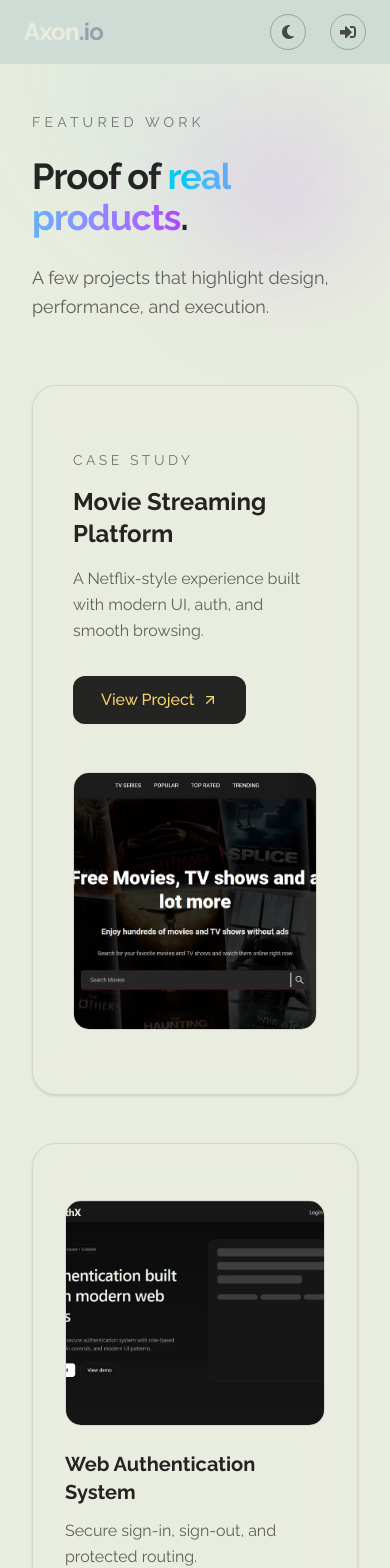
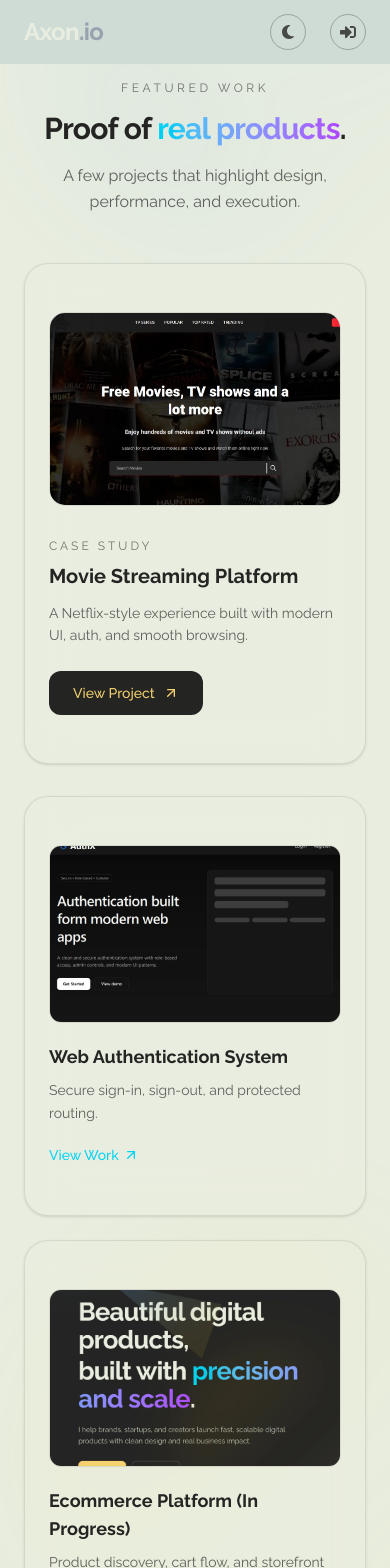
Before and after one commit to AhsanSaleem99/portfolio, a Next.js app: page /featured in a window 390 px wide. Shown: the top 1568 px of the page. Built offline with nearby package versions, Linux system fonts and the light colour scheme.

Commit message:
Updated Featured Page for better layout and response

```diff
--- a/app/featured/page.tsx
+++ b/app/featured/page.tsx
@@ -10,116 +10,87 @@ const Featured = () => {
   return (
     <section
       id="projects"
-      className="relative py-28 px-8 md:px-20 overflow-hidden"
+      // FIX 1: Reduced py-28 to py-20 on mobile to prevent massive empty gaps
+      className="relative py-20 md:py-28 px-6 md:px-20 overflow-hidden"
     >
-      {/* Ambient Shapes (Matching Hero) */}
-      <div className="absolute -top-32 left-10 w-[350px] h-[350px] bg-gradient-to-tr from-[#60a5fa] via-transparent to-[#93c5fd] opacity-15 rounded-full blur-3xl animate-blob"></div>
+      {/* Ambient Shapes - Added pointer-events-none */}
+      <div className="pointer-events-none absolute -top-32 left-10 w-[350px] h-[350px] bg-gradient-to-tr from-[#60a5fa] via-transparent to-[#93c5fd] opacity-15 rounded-full blur-3xl animate-blob"></div>
+      <div className="pointer-events-none absolute bottom-0 -right-40 w-[520px] h-[520px] bg-gradient-to-br from-[#facc15] via-transparent to-[#fde68a] opacity-10 rounded-full blur-3xl animate-blob animation-delay-2000"></div>
 
-      <div className="absolute bottom-0 -right-40 w-[520px] h-[520px] bg-gradient-to-br from-[#facc15] via-transparent to-[#fde68a] opacity-10 rounded-full blur-3xl animate-blob animation-delay-2000"></div>
-
-      {/* Container */}
-      <div>
       <div className="max-w-6xl mx-auto relative z-10">
-          {/* ========================= */}
         {/* Section Heading */}
-          {/* ========================= */}
         <motion.div
-            initial={{ opacity: 0, y: 25 }}
+          initial={{ opacity: 0, y: 20 }} // FIX 2: Reduced Y offset for smoother mobile entrance
           whileInView={{ opacity: 1, y: 0 }}
-            transition={{ duration: 0.7 }}
-            viewport={{ once: true }}
-            className="mb-16 max-w-2xl"
+          transition={{ duration: 0.5 }}
+          viewport={{ once: true, margin: "-100px" }} // Triggers slightly before it enters view
+          className="mb-12 md:mb-16 max-w-2xl text-center md:text-left" // Centered on mobile
         >
-            <p className="text-sm uppercase tracking-[0.3em] text-[var(--foreground)]/60">
+          <p className="text-xs md:text-sm uppercase tracking-[0.3em] text-[var(--foreground)]/60">
             Featured Work
           </p>
-
-            <h2 className="mt-6 text-4xl md:text-5xl font-bold tracking-tight leading-[1.15]">
+          <h2 className="mt-4 md:mt-6 text-3xl md:text-5xl font-bold tracking-tight leading-[1.15]">
             Proof of{" "}
             <span className="text-transparent bg-clip-text bg-gradient-to-r from-cyan-400 to-purple-500">
               real products
             </span>
             .
           </h2>
-
-            <p className="mt-6 text-lg text-[var(--foreground)]/70 leading-relaxed">
+          <p className="mt-4 md:mt-6 text-base md:text-lg text-[var(--foreground)]/70 leading-relaxed">
             A few projects that highlight design, performance, and execution.
           </p>
         </motion.div>
-          <div className="absolute right-0 top-2 w-36 h-36 bg-purple-500/20 blur-3xl rounded-full" />
-        </div>
-        {/* ========================= */}
+
         {/* Main Featured Project */}
-        {/* ========================= */}
         <motion.div
-          initial={{ opacity: 0, y: 35 }}
+          initial={{ opacity: 0, y: 25 }}
           whileInView={{ opacity: 1, y: 0 }}
-          transition={{ duration: 0.8 }}
-          viewport={{ once: true }}
+          transition={{ duration: 0.6 }}
+          viewport={{ once: true, margin: "-50px" }}
         >
-          <Card
-            className="
-              rounded-3xl border border-[var(--foreground)]/10 bg-white/5 backdrop-blur-xl shadow-sm overflow-hidden mb-12 transition-all duration-500 hover:-translate-y-2 hover:shadow-xl hover:border-cyan-400/30"
-          >
-            <CardContent className="p-10 grid md:grid-cols-2 gap-12 items-center">
-              {/* Left Content */}
-              <div>
-                <p className="text-sm uppercase tracking-[0.25em] text-[var(--foreground)]/60">
+          <Card className="rounded-3xl border border-[var(--foreground)]/10 bg-white/5 backdrop-blur-xl shadow-sm overflow-hidden mb-8 md:mb-12 transition-all duration-500 hover:shadow-xl hover:border-cyan-400/30">
+            {/* FIX 3: p-6 on mobile, p-10 on desktop to save screen real estate */}
+            <CardContent className="p-6 md:p-10 grid md:grid-cols-2 gap-8 md:gap-12 items-center">
+              <div className="order-2 md:order-1">
+                {" "}
+                {/* Image stays on top on mobile */}
+                <p className="text-xs uppercase tracking-[0.25em] text-[var(--foreground)]/60">
                   Case Study
                 </p>
-
-                <h3 className="mt-4 text-2xl font-semibold">
+                <h3 className="mt-2 md:mt-4 text-xl md:text-2xl font-semibold">
                   Movie Streaming Platform
                 </h3>
-
-                <p className="mt-4 text-[var(--foreground)]/70 leading-relaxed">
+                <p className="mt-3 md:mt-4 text-sm md:text-base text-[var(--foreground)]/70 leading-relaxed">
                   A Netflix-style experience built with modern UI, auth, and
                   smooth browsing.
                 </p>
-
-                {/* CTA */}
-                <div className="mt-8">
+                <div className="mt-6 md:mt-8">
                   <Link
                     href="/projects"
-                    className="
-                      inline-flex items-center px-7 py-3 rounded-xl
-                      bg-[var(--button-background)] text-[var(--button-foreground)]
-                      font-medium transition
-                      hover:opacity-80
-                    "
+                    className="inline-flex items-center px-6 py-3 rounded-xl bg-[var(--button-background)] text-[var(--button-foreground)] font-medium transition hover:opacity-80 text-sm md:text-base"
                   >
                     View Project <ArrowUpRight className="ml-2 w-4 h-4" />
                   </Link>
                 </div>
               </div>
 
-              {/* Right Image Preview */}
-              <div className="relative rounded-2xl overflow-hidden border border-[var(--foreground)]/10 group">
+              <div className="order-1 md:order-2 relative rounded-2xl overflow-hidden border border-[var(--foreground)]/10 group">
                 <Image
                   src="/Movie-Store.webp"
                   alt="Movie Streaming Preview"
                   width={600}
                   height={400}
-                  priority
-                  className="
-                    object-cover w-full h-64
-                    transition-transform duration-700
-                    group-hover:scale-105
-                  "
+                  // FIX 4: Removed priority! This is below the fold.
+                  sizes="(max-width: 768px) 100vw, 50vw"
+                  className="object-cover w-full h-48 md:h-64 transition-transform duration-700 group-hover:scale-105"
                 />
-
-                {/* Soft overlay glow */}
-                <div className="absolute inset-0 bg-gradient-to-tr from-cyan-500/10 to-purple-500/10 opacity-0 group-hover:opacity-100 transition duration-500"></div>
               </div>
             </CardContent>
           </Card>
         </motion.div>
 
-        {/* ========================= */}
         {/* Supporting Projects Grid */}
-        {/* ========================= */}
-        <div className="grid md:grid-cols-2 gap-6">
-          {/* Project Card Template */}
+        <div className="grid grid-cols-1 md:grid-cols-2 gap-6">
           {[
             {
               title: "Web Authentication System",
@@ -136,46 +107,33 @@ const Featured = () => {
           ].map((project, i) => (
             <motion.div
               key={project.title}
-              initial={{ opacity: 0, y: 30 }}
+              initial={{ opacity: 0, y: 20 }}
               whileInView={{ opacity: 1, y: 0 }}
-              transition={{ duration: 0.7, delay: i * 0.15 }}
-              viewport={{ once: true }}
+              transition={{ duration: 0.5, delay: i * 0.1 }}
+              viewport={{ once: true, margin: "-50px" }}
             >
-              <Card
-                className="
-                  rounded-3xl border border-[var(--foreground)]/10
-                  bg-white/5 backdrop-blur-xl
-                  transition-all duration-500
-                  hover:-translate-y-2 hover:shadow-xl
-                "
-              >
-                <CardContent className="p-8">
-                  {/* Image */}
-                  <div className="relative rounded-2xl overflow-hidden border border-[var(--foreground)]/10 mb-6 group">
+              <Card className="rounded-3xl border border-[var(--foreground)]/10 bg-white/5 backdrop-blur-xl transition-all duration-500 hover:shadow-xl">
+                <CardContent className="p-6 md:p-8">
+                  <div className="relative rounded-xl overflow-hidden border border-[var(--foreground)]/10 mb-5 group">
                     <Image
                       src={project.image}
                       alt={project.title}
                       width={500}
                       height={300}
-                      priority
-                      className="
-                        object-cover w-full h-56
-                        transition-transform duration-700
-                        group-hover:scale-105
-                      "
+                      // FIX 5: No priority here either.
+                      sizes="(max-width: 768px) 100vw, 50vw"
+                      className="object-cover w-full h-44 md:h-56 transition-transform duration-700 group-hover:scale-105"
                     />
                   </div>
-
-                  {/* Text */}
-                  <h3 className="text-xl font-semibold">{project.title}</h3>
-
-                  <p className="mt-3 text-[var(--foreground)]/70 leading-relaxed">
+                  <h3 className="text-lg md:text-xl font-semibold">
+                    {project.title}
+                  </h3>
+                  <p className="mt-2 text-sm md:text-base text-[var(--foreground)]/70 leading-relaxed">
                     {project.desc}
                   </p>
-
                   <Link
                     href="/projects"
-                    className={`mt-6 inline-flex items-center text-sm font-medium ${project.accent} hover:opacity-80 transition`}
+                    className={`mt-5 inline-flex items-center text-sm font-medium ${project.accent} hover:opacity-80 transition`}
                   >
                     View Work <ArrowUpRight className="ml-1 w-4 h-4" />
                   </Link>
@@ -184,31 +142,6 @@ const Featured = () => {
             </motion.div>
           ))}
         </div>
-
-        {/* ========================= */}
-        {/* Bottom CTA */}
-        {/* ========================= */}
-        <motion.div
-          initial={{ opacity: 0, y: 25 }}
-          whileInView={{ opacity: 1, y: 0 }}
-          transition={{ duration: 0.7 }}
-          viewport={{ once: true }}
-          className="mt-16 flex items-center justify-between flex-wrap gap-4"
-        >
-          <p className="text-[var(--foreground)]/80">
-            Want to explore the full portfolio?
-          </p>
-
-          <Link
-            href="/projects"
-            className="
-              px-7 py-3 rounded-xl border border-[var(--foreground)]/30
-              hover:border-[var(--foreground)] hover:bg-[var(--foreground)] hover:text-[var(--background)] transition
-            "
-          >
-            View All Projects →
-          </Link>
-        </motion.div>
       </div>
     </section>
   );
```
Lines whose indentation alone changed are shown as unchanged.
